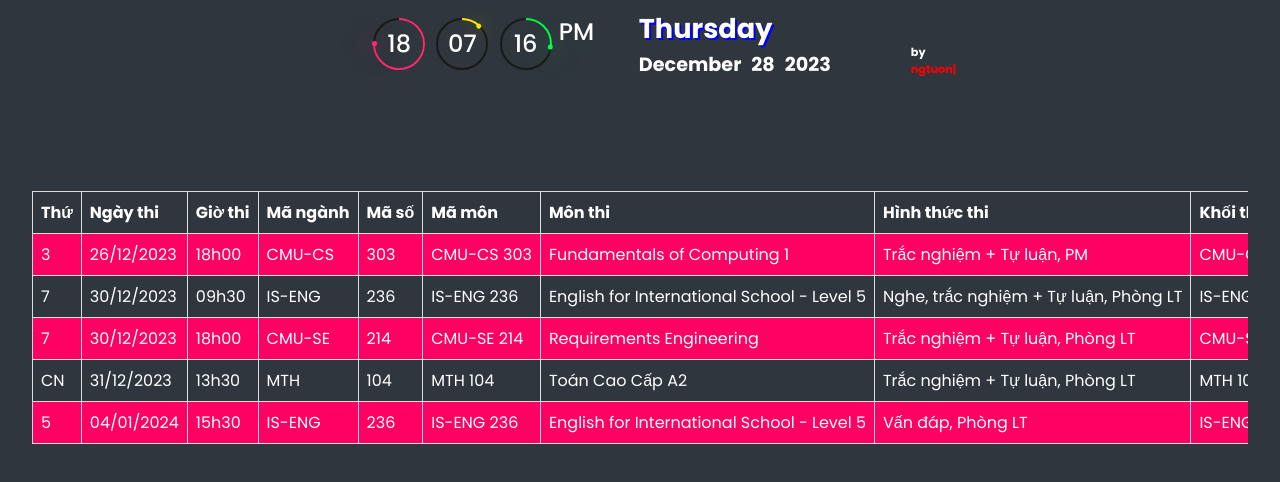
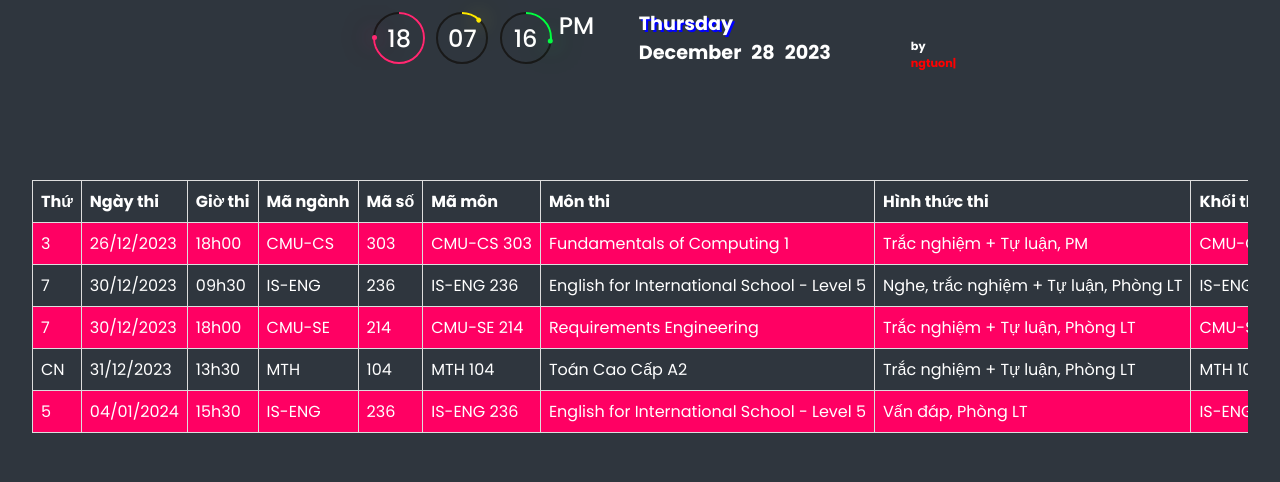
Before and after one commit to ngtuonghy/ngtuonghy.github.io, a plain HTML site: page index.html in a window 1280 px wide. Drawn offline with nearby package versions, Linux system fonts and the light colour scheme.

Commit message:
Update style.css

```diff
--- a/src/css/style.css
+++ b/src/css/style.css
@@ -113,9 +113,6 @@ header {
   font-size: 1.2rem;
   font-weight: bold;
 }
-#dayofWeek.style {
-  font-size: 1.7rem;
-}
 
 table {
   border-collapse: collapse;
```
